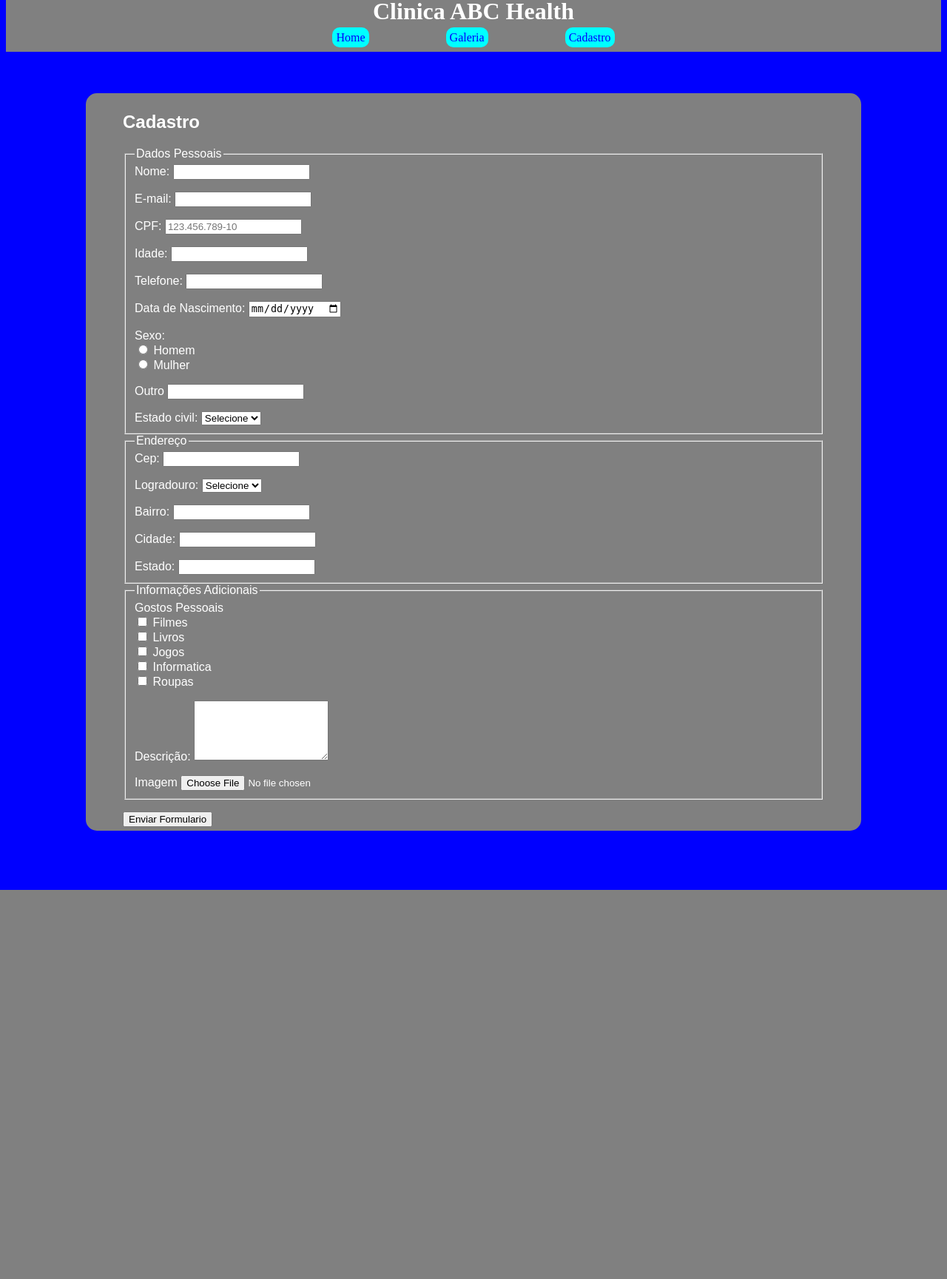
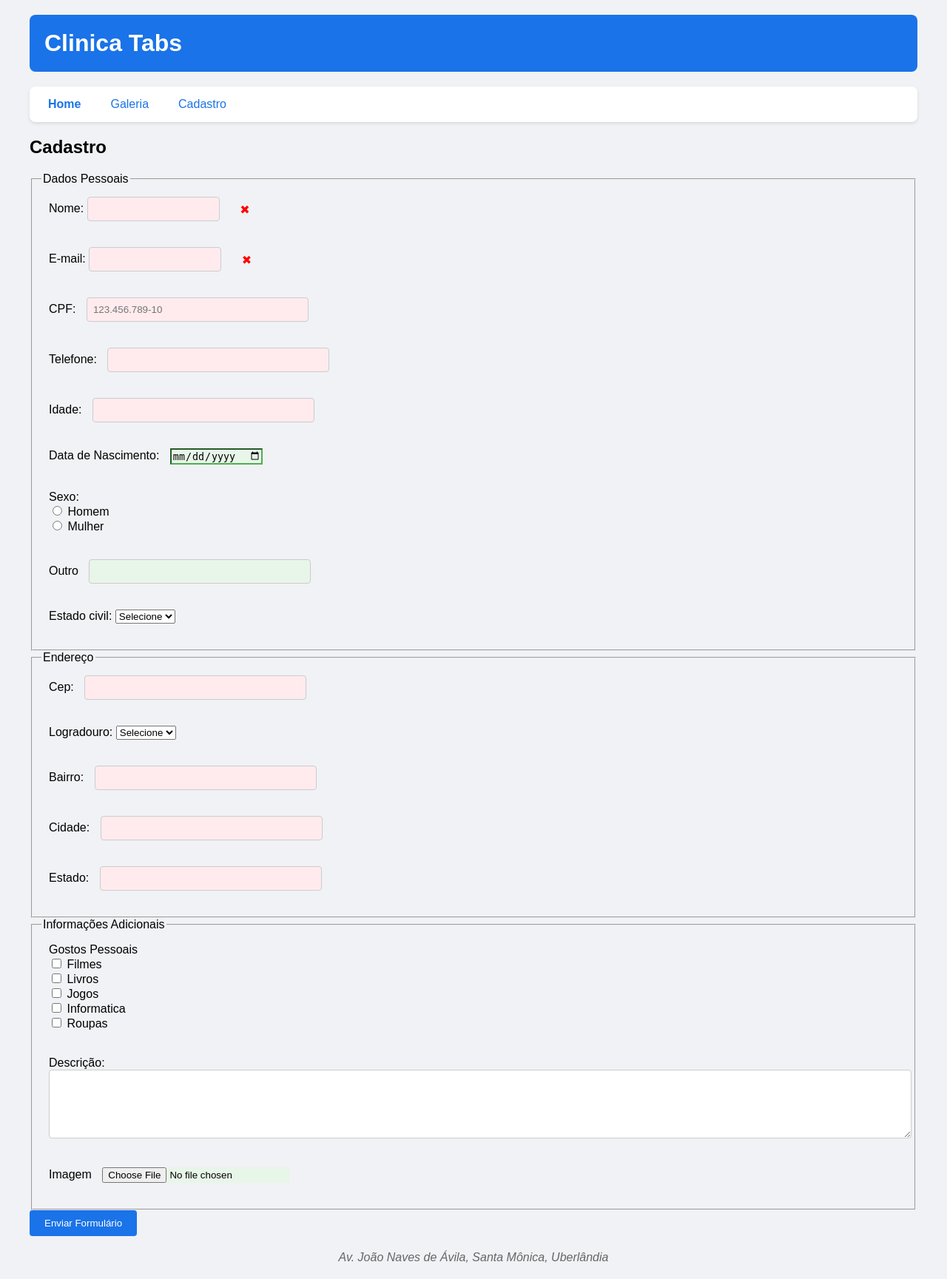
Before and after one commit to matabchoury/PPI, a PHP site: page /cadastro.html in a window 1280 px wide. Shown: the whole page at 74% size. Before the commit the page ends 1203 px from the top, so only its background shows below. Run offline with PHP 8.4, Linux system fonts and the light colour scheme.

Commit message:
Exercicio3

```diff
--- a/Trabalho3/exercicio2/assets/CSS/styles.css
+++ b/Trabalho3/exercicio2/assets/CSS/styles.css
@@ -1,43 +1,159 @@
-
-body{
-   background-color: blue;
+body {
+    font-family: Arial, sans-serif;
+    max-width: 1200px;
+    margin: 0 auto;
+    padding: 20px;
+    background-color: #f0f2f5;
 }
 
-section{
-    width:  75%;
+header {
+    background-color: #1a73e8;
+    color: white;
+    padding: 20px;
+    border-radius: 8px;
+    margin-bottom: 20px;
+}
 
-    margin: 5rem auto;
-    padding: 5px 50px;
-    background-color: grey;
-    font-family: Arial, Helvetica, sans-serif;
-    color: white;
-    border-radius: 15px;
+header h1 {
+    margin: 0;
+    font-size: 2em;
 }
-.cabecalho{
-    background-color: gray;
-    text-align: center;
-    width:  100%;
-    margin: -1.5rem 0;
+
+nav ul li:first-child {
+    font-weight: bold;
+}
+
+main p:first-of-type {
+    font-size: 1.1em;
+    line-height: 1.6;
+}
+
+nav ul {
+    list-style: none;
+    padding: 0;
+    display: flex;
+    gap: 20px;
+    background-color: #fff;
+    padding: 15px;
+    border-radius: 8px;
+    box-shadow: 0 2px 4px rgba(0,0,0,0.1);
+}
+
+nav a {
+    text-decoration: none;
+    color: #1a73e8;
+    padding: 5px 10px;
+    border-radius: 4px;
+    transition: all 0.3s ease;
+}
+
+nav a:hover {
+    background-color: #1a73e8;
     color: white;
 }
-.navegacao{
-    background-color: grey;
+
+nav a:active {
+    background-color: #155db5;
+}
+
+#descricao {
+    width: 100%;
+    padding: 8px;
+    border: 1px solid #ccc;
+    border-radius: 4px;
+}
+
+.input-group {
+    margin-bottom: 15px;
+    padding: 10px;
+}
+
+.input-wrapper {
+    position: relative;
+    display: inline-block;
+}
+
+.input-wrapper::after {
+    position: absolute;
+    right: -25px;
+    top: 50%;
+    transform: translateY(-50%);
+}
+
+.input-wrapper:has(input:valid)::after {
+    content: "✓";
+    color: green;
+}
+
+.input-wrapper:has(input:invalid)::after {
+    content: "✖";
+    color: red;
+}
+
+input:valid {
+    background-color: #e8f5e9;
+    border-color: #4caf50;
+}
+
+input:invalid {
+    background-color: #ffebee;
+    border-color: #f44336;
+}
+
+.input-group label + input {
+    margin-left: 10px;
+}
+
+:is(input[type="text"], input[type="email"], input[type="tel"], input[type="number"]) {
+    padding: 8px;
+    border: 1px solid #ccc;
+    border-radius: 4px;
+    width: calc(100% - 16px);
+    max-width: 300px;
+    box-sizing: border-box;
+}
+
+button {
+    background-color: #1a73e8;
+    color: white;
+    padding: 10px 20px;
+    border: none;
+    border-radius: 4px;
+    cursor: pointer;
+    transition: background-color 0.3s ease;
+}
+
+button:hover {
+    background-color: #155db5;
+}
+
+footer {
+    margin-top: 20px;
     text-align: center;
-    padding: 10px;
-    margin: -1.5rem 0;
+    color: #666;
 }
-.navegacao a{
-    margin: 0 50px;
-    color: blue;
-    text-decoration: none;
-    background-color: aqua;
-    padding: 5px;
-    border-radius: 10px;
+
+.image-grid {
+    display: grid;
+    grid-template-columns: repeat(4, 1fr); /* 4 colunas de tamanho igual */
+    grid-template-rows: repeat(2, auto);    /* 2 linhas */
+    gap: 20px;
+    padding: 20px;
 }
-.navegacao a:hover{
-    color: white;
-    text-decoration: none;
-    background-color: red;
-    padding: 5px;
-    border-radius: 10px;
+
+.image-item {
+    text-align: center;
 }
+
+.image-item img {
+    width: 200px;
+    height: 180px;
+    object-fit: cover;
+    border-radius: 8px;
+    box-shadow: 0 2px 4px rgba(0,0,0,0.1);
+    transition: transform 0.3s ease;
+}
+
+.image-item img:hover {
+    transform: scale(1.05);
+}
--- a/Trabalho3/exercicio2/cadastro.html
+++ b/Trabalho3/exercicio2/cadastro.html
@@ -1,68 +1,63 @@
 <!DOCTYPE html>
-<html lang="en">
+<html lang="pt-BR">
   <head>
     <meta charset="UTF-8">
-    <title>Clinica Tabs</title>
+    <meta name="viewport" content="width=device-width, initial-scale=1.0">
+    <title>Cadastro - Clinica Tabs</title>
     <link rel="stylesheet" href="assets/CSS/styles.css">
   </head>
   <body>
-    <header class="cabecalho">
-      <h1>Clinica ABC Health</h1>
+    <header>
+      <h1>Clinica Tabs</h1>
     </header>
-    <nav class="navegacao">
-      <a href="index.html">Home</a>
-      <a href="galeria.html">Galeria</a>
-      <a href="cadastro.html">Cadastro</a>
+    <nav>
+      <ul>
+        <li><a href="index.html">Home</a></li>
+        <li><a href="galeria.html">Galeria</a></li>
+        <li><a href="cadastro.html">Cadastro</a></li>
+      </ul>
     </nav>
- <main>
-  <section>
+    <main class="form-container">
       <h2>Cadastro</h2>
-      <form action="cadastraCliente.php" method="post">
+      <form action="cadastraCliente.php" method="post" class="registration-form">
         <fieldset>
           <legend>Dados Pessoais</legend>
-          <div>
+          <div class="input-group">
             <label for="nome">Nome:</label>
-            <input
-              type="text"
-              id="nome"
-              name="nome"
-              minlength="2"
-              maxlength="50" required>
+            <div class="input-wrapper">
+              <input type="text" id="nome" name="nome" minlength="2" maxlength="50" required>
             </div>
-          <p></p>
-          <div>
+          </div>
+
+          <div class="input-group">
             <label for="email">E-mail:</label>
-            <input type="text" id="email" name="email" required>
+            <div class="input-wrapper">
+              <input type="email" id="email" name="email" required>
             </div>
-          <div><p></p></div>
-          <div>
+          </div>
+
+          <div class="input-group">
             <label for="cpf">CPF:</label>
-            <input
-              type="text"
-              id="cpf"
-              name="cpf"
-              pattern="\d{3}\.\d{3}\.\d{3}\-\d{2}\"
-              placeholder="123.456.789-10"
-              required>
+            <input type="text" id="cpf" name="cpf" pattern="\d{3}\.\d{3}\.\d{3}-\d{2}" placeholder="123.456.789-10" required>
           </div>
-          <p></p>
-          <div>
+
+          <div class="input-group">
+            <label for="telefone">Telefone:</label>
+            <input type="tel" id="telefone" name="telefone" required>
+          </div>
+
+          <div class="input-group">
             <label for="idade">Idade:</label>
             <input type="number" id="idade" name="idade" required>
           </div>
-          <p></p>
-          <div>
-            <label for="telefone">Telefone:</label>
-            <input type="tel" id="telefone" name="telefone" required>
-          </div>
-          <p></p>
-          <div>
+
+          <div class="input-group">
             <label for="dataDeNascimento">Data de Nascimento:</label>
             <input type="date" id="dataDeNascimento" name="dataDeNascimento">
           </div>
-          <p></p>
-          <div>
-            <label>Sexo:</label> </div>
+
+          <div class="input-group">
+            <label>Sexo:</label>
             <div>
               <input type="radio" id="masculino" name="sexo" value="masculino">
               <label for="masculino">Homem</label>
@@ -71,13 +66,14 @@
               <input type="radio" id="feminino" name="sexo" value="feminino">
               <label for="feminino">Mulher</label>
             </div>
-            <p></p>
-            <div>
+          </div>
+
+          <div class="input-group">
             <label for="outro">Outro</label>
             <input type="text" id="outro" name="sexo">
           </div>
-          <p></p>
-          <div>
+
+          <div class="input-group">
             <label for="estadoCivil">Estado civil:</label>
             <select id="estadoCivil" name="estadoCivil">
               <option value="">Selecione</option>
@@ -90,9 +86,12 @@
         </fieldset>
         <fieldset>
           <legend>Endereço</legend>
+          <div class="input-group">
             <label for="cep">Cep:</label>
             <input type="text" id="cep" name="cep" required>
-            <p></p>
+          </div>
+
+          <div class="input-group">
             <label for="logradouro">Logradouro:</label>
             <select id="logradouro" name="logradouro" required>
               <option value="">Selecione</option>
@@ -101,18 +100,26 @@
               <option value="praca">Praça</option>
               <option value="alameda">Alameda</option>
             </select>
-            <p></p>
+          </div>
+
+          <div class="input-group">
             <label for="bairro">Bairro:</label>
             <input type="text" id="bairro" name="bairro" required>
-            <p></p>
+          </div>
+
+          <div class="input-group">
             <label for="cidade">Cidade:</label>
             <input type="text" id="cidade" name="cidade" required>
-            <p></p>
+          </div>
+
+          <div class="input-group">
             <label for="estado">Estado:</label>
             <input type="text" id="estado" name="estado" required>
+          </div>
         </fieldset>
         <fieldset>
           <legend>Informações Adicionais</legend>
+          <div class="input-group">
             <label>Gostos Pessoais</label>
             <div>
               <input type="checkbox" id="filmes" name="gostos[]" value="filmes">
@@ -134,21 +141,23 @@
               <input type="checkbox" id="roupas" name="gostos[]" value="roupas">
               <label for="roupas">Roupas</label>
             </div>
-            <p></p>
-            <div>
+          </div>
+
+          <div class="input-group">
             <label for="descricao">Descrição:</label>
             <textarea id="descricao" name="descricao" rows="5" cols="20"></textarea>
           </div>
-            <p></p>
-            <div>
+
+          <div class="input-group">
             <label for="imagem">Imagem</label>
             <input type="file" id="imagem" name="imagem" accept="image/*">
           </div>
         </fieldset>
-        <p></p>
-        <button type="submit">Enviar Formulario</button>
+        <button type="submit">Enviar Formulário</button>
       </form>
-    </section>
     </main>
+    <footer>
+      <i>Av. João Naves de Ávila, Santa Mônica, Uberlândia</i>
+    </footer>
   </body>
 </html>
```
Also changed, not shown: Trabalho3/exercicio2/galeria.html (+41 -28 lines), Trabalho3/exercicio2/index.html (+30 -38 lines). Lines whose indentation alone changed are shown as unchanged.
